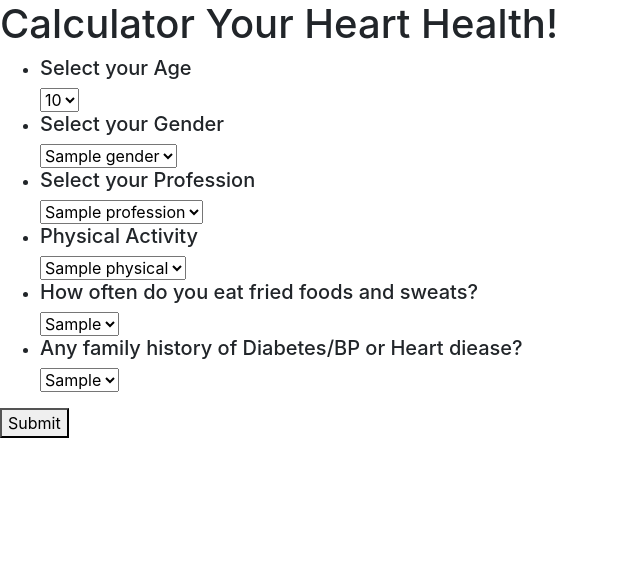
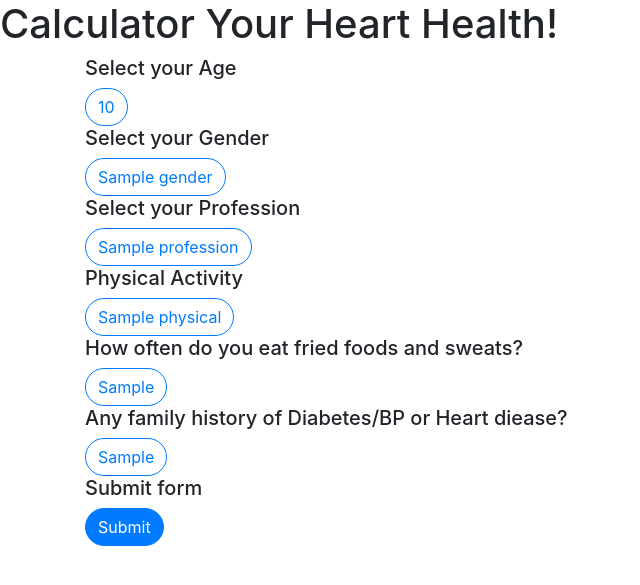
Before and after one commit to yogeshchauhan09/hearthealth, a Flask app: template heart_calculator/templates/index.html in a window 1280 px wide. Shown: the top 585 px of the page, without its empty margins (0-640 px from the left). Run offline with Flask 3, Linux system fonts and the light colour scheme; the template is opened without the code that fills it: most values are stand-ins (such as "Sample title", 1, 10 or a date in 2020).

Commit message:
Update index.html

```diff
--- a/heart_calculator/templates/index.html
+++ b/heart_calculator/templates/index.html
@@ -4,6 +4,9 @@
     <!-- Required meta tags -->
     <meta charset="utf-8">
     <meta name="viewport" content="width=device-width, initial-scale=1, shrink-to-fit=no">
+    <style media="screen">
+      .button1 {border-radius: 50%;}
+    </style>
 
     <!-- Bootstrap CSS -->
     <link rel="stylesheet" href="https://cdn.jsdelivr.net/npm/bootstrap@4.5.3/dist/css/bootstrap.min.css" integrity="sha384-TX8t27EcRE3e/ihU7zmQxVncDAy5uIKz4rEkgIXeMed4M0jlfIDPvg6uqKI2xXr2" crossorigin="anonymous">
@@ -13,62 +16,66 @@
   <body>
     <h1>Calculator Your Heart Health!</h1>
     <form action="{{ url_for("index")}}" method="post">
-    <ul>
-      <li>
-        <h5>Select your Age</h5>
-        <select name="age">
+      <div class="container">
+        <h5 >Select your Age</h5>
+        <div class="btn-group btn-group-toggle" data-toggle="buttons">
           {% for age in age_list %}
-            <option>{{age}}</option>
+           <label class="btn btn-outline-primary rounded-pill mr-1">
+           <input type="radio" name="age"  id="age" autocomplete="off"> {{age}}
+           </label>
            {% endfor %}
-        </select>
-      </li>
+        </div>
 
-      <li>
         <h5>Select your Gender</h5>
-        <select name="gender">
+        <div class="btn-group btn-group-toggle" data-toggle="buttons">
           {% for gender in gender_list %}
-            <option>{{gender}}</option>
+           <label class="btn btn-outline-primary rounded-pill mr-1">
+           <input type="radio" name="gender" id="gender" autocomplete="off"> {{gender}}
+           </label>
            {% endfor %}
-        </select>
-      </li>
+        </div>
 
-      <li>
         <h5>Select your Profession</h5>
-        <select name="profession">
+        <div class="btn-group btn-group-toggle" data-toggle="buttons">
           {% for profession in profession_list %}
-            <option>{{profession}}</option>
+           <label class="btn btn-outline-primary rounded-pill mr-1">
+           <input type="radio" name="profession" id="profession" autocomplete="off"> {{profession}}
+           </label>
            {% endfor %}
-        </select>
-      </li>
+        </div>
 
-      <li>
         <h5>Physical Activity</h5>
-        <select name="physical">
+        <div class="btn-group btn-group-toggle" data-toggle="buttons">
           {% for physical in physical_act_list %}
-            <option>{{physical}}</option>
+           <label class="btn btn-outline-primary rounded-pill mr-1">
+           <input type="radio" name="physical" id="physical" autocomplete="off"> {{physical}}
+           </label>
            {% endfor %}
-        </select>
-      </li>
+        </div>
 
-      <li>
         <h5>How often do you eat fried foods and sweats?</h5>
-        <select name="how_often">
+        <div class="btn-group btn-group-toggle" data-toggle="buttons">
           {% for how_often in how_often_list %}
-            <option>{{how_often}}</option>
+           <label class="btn btn-outline-primary rounded-pill mr-1">
+           <input type="radio" name="how_often" id="how_often" autocomplete="off"> {{how_often}}
+           </label>
            {% endfor %}
-        </select>
-      </li>
+        </div>
 
-      <li>
         <h5>Any family history of Diabetes/BP or Heart diease?</h5>
-        <select name="family_history">
+        <div class="btn-group btn-group-toggle" data-toggle="buttons">
           {% for family_history in family_history_list %}
-            <option>{{family_history}}</option>
+           <label class="btn btn-outline-primary rounded-pill mr-1">
+           <input type="radio" name="family_history" id="family_history" autocomplete="off"> {{family_history}}
+           </label>
            {% endfor %}
-        </select>
-      </li>
-    </ul>
-    <button type="submit">Submit</button>
+        </div>
+
+        <h5>Submit form</h5>
+        <div>
+          <button type="submit" class="btn btn-primary rounded-pill">Submit</button>
+        </div>
+      </div>
 
     <!-- Optional JavaScript; choose one of the two! -->
 
@@ -76,11 +83,11 @@
     <script src="https://code.jquery.com/jquery-3.5.1.slim.min.js" integrity="sha384-DfXdz2htPH0lsSSs5nCTpuj/zy4C+OGpamoFVy38MVBnE+IbbVYUew+OrCXaRkfj" crossorigin="anonymous"></script>
     <script src="https://cdn.jsdelivr.net/npm/bootstrap@4.5.3/dist/js/bootstrap.bundle.min.js" integrity="sha384-ho+j7jyWK8fNQe+A12Hb8AhRq26LrZ/JpcUGGOn+Y7RsweNrtN/tE3MoK7ZeZDyx" crossorigin="anonymous"></script>
 
-    <!-- Option 2: jQuery, Popper.js, and Bootstrap JS
+    <!-- Option 2: jQuery, Popper.js, and Bootstrap JS -->
     <script src="https://code.jquery.com/jquery-3.5.1.slim.min.js" integrity="sha384-DfXdz2htPH0lsSSs5nCTpuj/zy4C+OGpamoFVy38MVBnE+IbbVYUew+OrCXaRkfj" crossorigin="anonymous"></script>
     <script src="https://cdn.jsdelivr.net/npm/popper.js@1.16.1/dist/umd/popper.min.js" integrity="sha384-9/reFTGAW83EW2RDu2S0VKaIzap3H66lZH81PoYlFhbGU+6BZp6G7niu735Sk7lN" crossorigin="anonymous"></script>
     <script src="https://cdn.jsdelivr.net/npm/bootstrap@4.5.3/dist/js/bootstrap.min.js" integrity="sha384-w1Q4orYjBQndcko6MimVbzY0tgp4pWB4lZ7lr30WKz0vr/aWKhXdBNmNb5D92v7s" crossorigin="anonymous"></script>
-    -->
+
   </body>
   <!-- <style>
     body {
```
Lines whose indentation alone changed are shown as unchanged.
